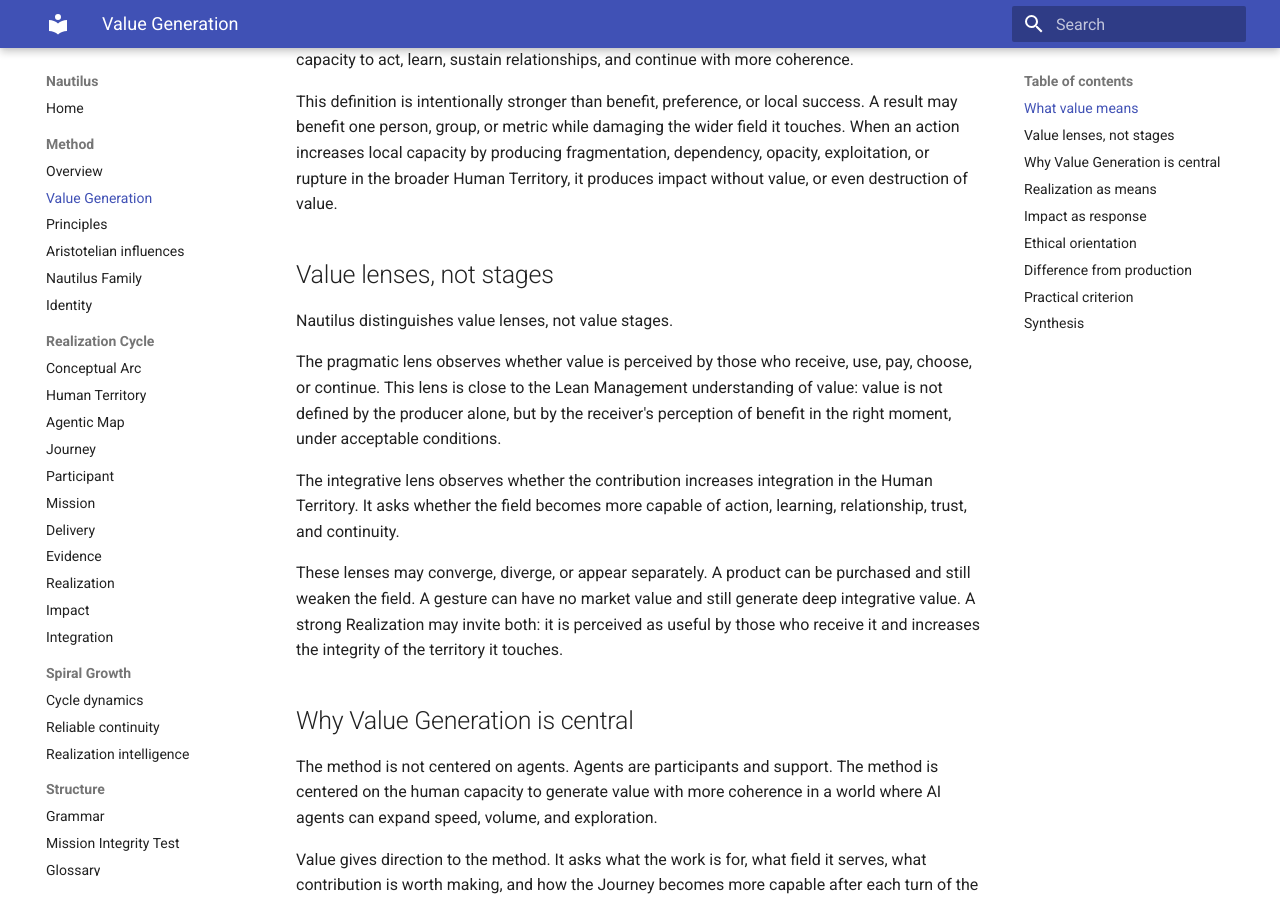
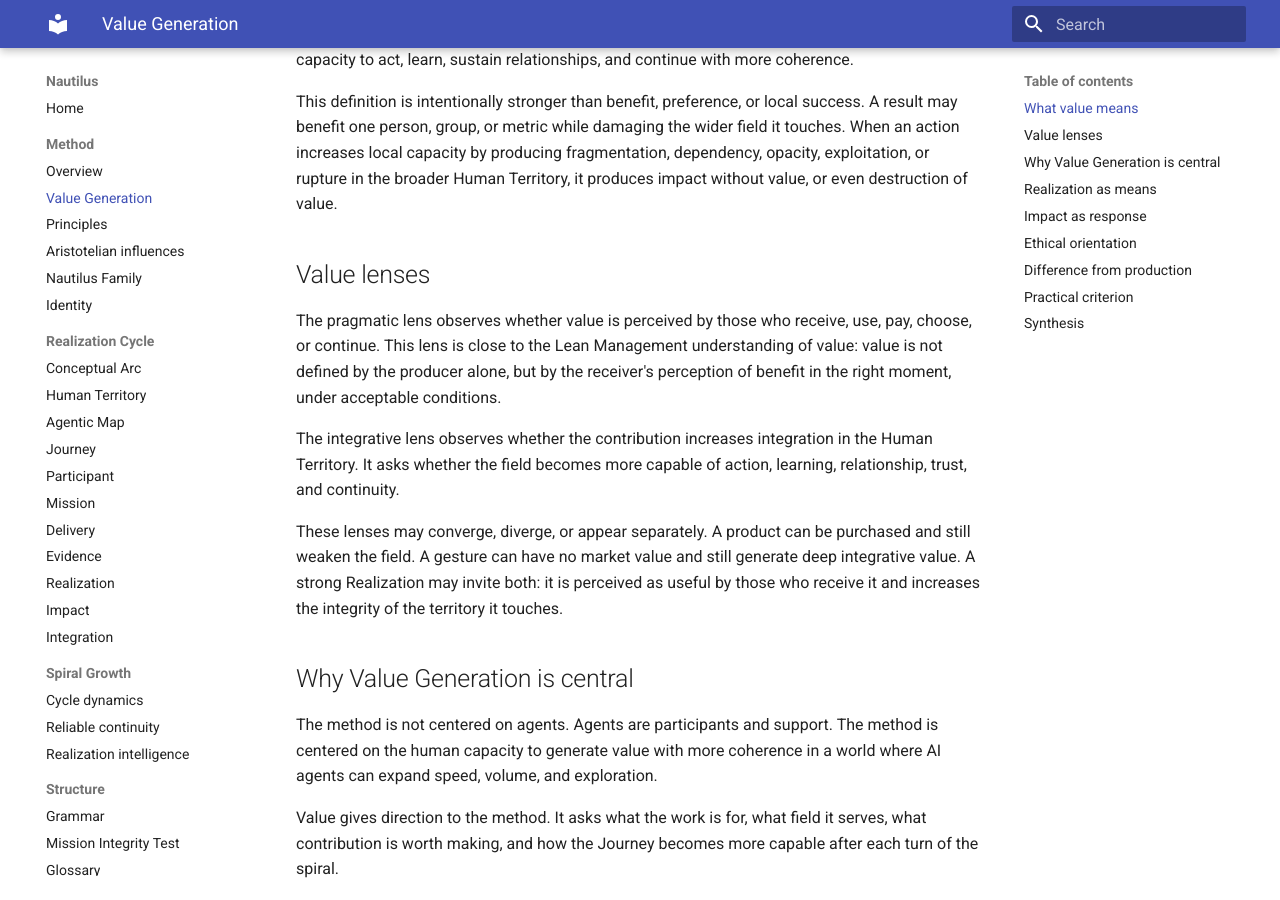
Before and after one commit to mirror-mind-ai/nautilus, an MkDocs documentation site: the page built from docs/method/value-generation.md, in a window 1280 px wide and 900 px high, scrolled down 393 px. Built offline with MkDocs 1.6.1 and Material for MkDocs 9.7.7, drawn with Linux system fonts in a browser that asks for light colours.

Commit message:
Simplify value lenses heading

```diff
--- a/docs/method/value-generation.md
+++ b/docs/method/value-generation.md
@@ -10,9 +10,7 @@ Value is the contribution that increases the integration of the Human Territory,
 
 This definition is intentionally stronger than benefit, preference, or local success. A result may benefit one person, group, or metric while damaging the wider field it touches. When an action increases local capacity by producing fragmentation, dependency, opacity, exploitation, or rupture in the broader Human Territory, it produces impact without value, or even destruction of value.
 
-## Value lenses, not stages
-
-Nautilus distinguishes value lenses, not value stages.
+## Value lenses
 
 The pragmatic lens observes whether value is perceived by those who receive, use, pay, choose, or continue. This lens is close to the Lean Management understanding of value: value is not defined by the producer alone, but by the receiver's perception of benefit in the right moment, under acceptable conditions.
 
```
Also changed, not shown: docs/pt-br/method/value-generation.md (+1 -3 lines).
